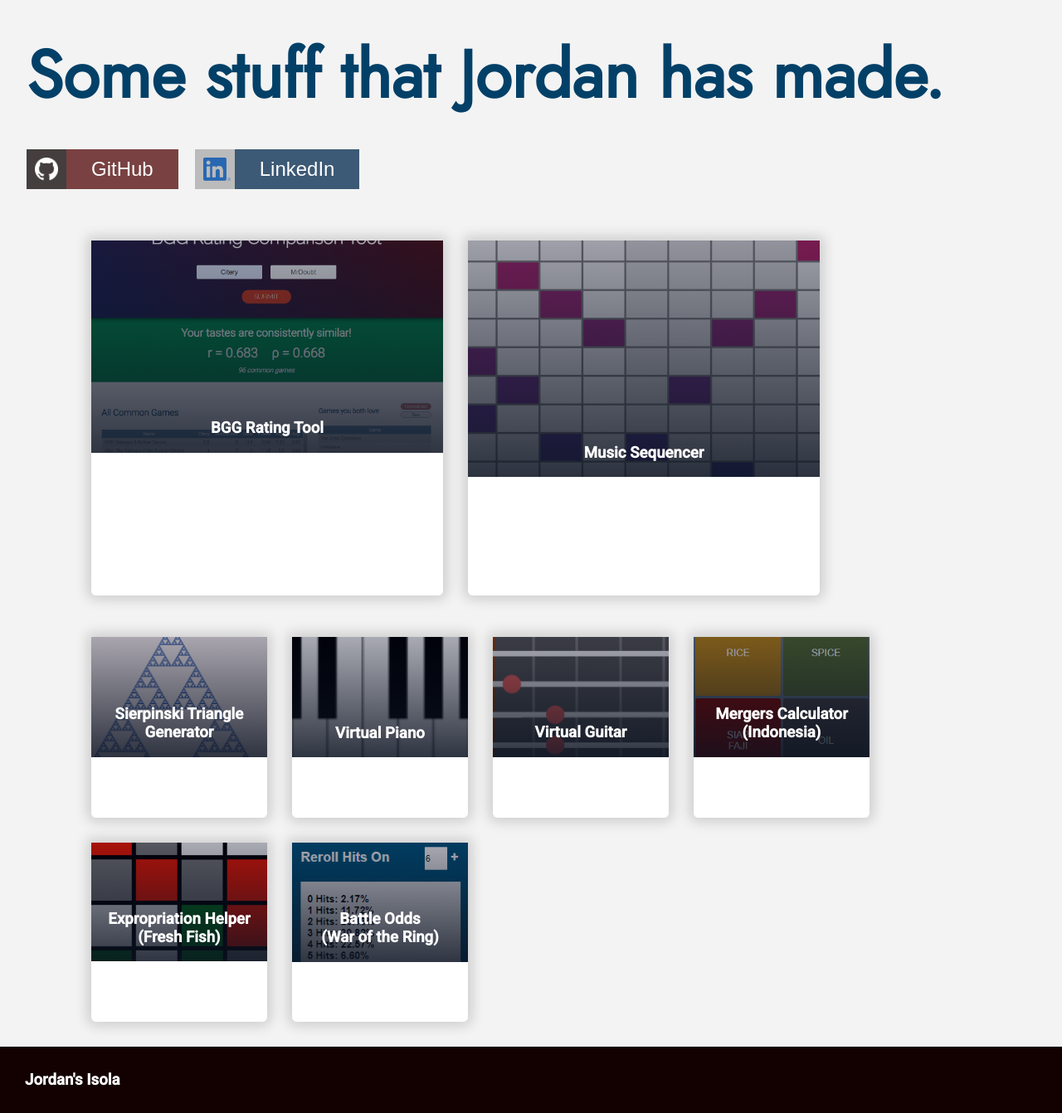
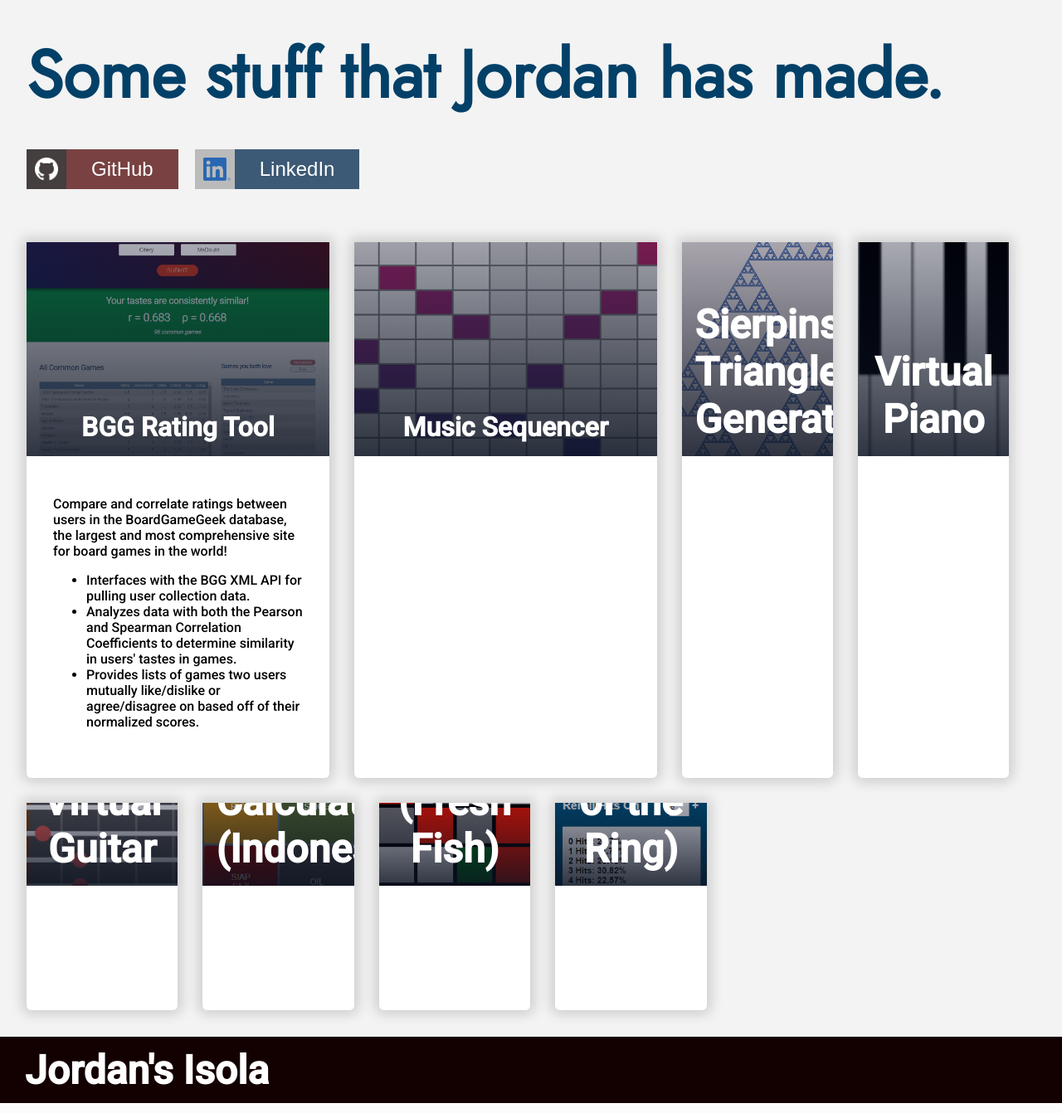
Before and after one commit to j-feigner/jordans-isola, a PHP site: page / in a window 1280 px wide. Shown: the whole page at 83% size. Run offline with PHP 8.4, Linux system fonts and the light colour scheme.

Commit message:
Remote Update

```diff
--- a/www/css/style.css
+++ b/www/css/style.css
@@ -46,7 +46,7 @@
 /* Main Container */
 main {
     flex-grow: 1;
-    padding: 0px 80px 0px 80px;
+    padding: 2em;
 }
 
 #main-content {
@@ -54,7 +54,6 @@
     flex-direction: row;
     flex-wrap: wrap;
     gap: 50px;
-    padding: 30px;
 }
 
 .flex-row {
@@ -73,18 +72,18 @@
     border-radius: 0px 0px 6px 6px;
 }
 
-#large-projects .page-link {
-    flex-basis: 40%;
-    min-width: 300px;
+.page-link.big {
+    flex-basis: 30%;
 }
 
-#less-large-projects .page-link {
-    flex-basis: 20%;
+.page-link.small {
+    flex-basis: 15%;
 }
 
 .link-image {
     position: relative;
     width: 100%;
+    height: 40%;
     cursor: pointer;
     overflow: hidden;
 }
@@ -132,15 +131,17 @@
     text-align: center;
     pointer-events: none;
     transition: all .5s;
-    padding: 0px 14px 0px 14px;
+    padding: 1em;
     box-sizing: border-box;
 }
 
 .link-description {
     width: 100%;
+    height: 60%;
     background-color: white;
-    flex-basis: 50%;
     border-radius: 0px 0px 6px 6px;
+    padding: 2em;
+    box-sizing: border-box;
 }
 
 /* Site Footer */
@@ -253,3 +254,17 @@
     font-size: 5em;
     margin: 0px;
 }
+
+h2 {
+    font-size: 4em;
+}
+
+h3 {
+    font-size: 3em;
+    margin: 0px;
+}
+
+h4 {
+    font-size: 2em;
+    margin: 0px;
+}
--- a/www/html/index.html
+++ b/www/html/index.html
@@ -51,10 +51,16 @@
                                 <div class="image-overlay"></div>
                             </a>
                             <div class="link-label">
-                                <h3>BGG Rating Tool</h3>
+                                <h4>BGG Rating Tool</h4>
                             </div>
                         </div>
                         <div class="link-description">
+                            <p>Compare and correlate ratings between users in the BoardGameGeek database, the largest and most comprehensive site for board games in the world!</p>
+                            <ul>
+                                <li>Interfaces with the BGG XML API for pulling user collection data.</li>
+                                <li>Analyzes data with both the Pearson and Spearman Correlation Coefficients to determine similarity in users' tastes in games.</li>
+                                <li>Provides lists of games two users mutually like/dislike or agree/disagree on based off of their normalized scores.</li>
+                            </ul>
                         </div>
                     </div>
                     <div class="page-link big">
@@ -64,15 +70,13 @@
                                 <div class="image-overlay"></div>
                             </a>
                             <div class="link-label">
-                                <h3>Music Sequencer</h3>
+                                <h4>Music Sequencer</h4>
                             </div>
                         </div>
                         <div class="link-description">
                         </div>
                     </div>
-                </div>
-                <div id="less-large-projects" class="flex-row">
-                    <div class="page-link">
+                    <div class="page-link small">
                         <div class="link-image">
                             <img src="images/sierpinski_link.png">
                             <a href="pages/sierpinski">
@@ -85,7 +89,7 @@
                         <div class="link-description">
                         </div>
                     </div>
-                    <div class="page-link">
+                    <div class="page-link small">
                         <div class="link-image">
                             <img src="images/piano_link_img.png">
                             <a href="pages/piano">
@@ -98,7 +102,7 @@
                         <div class="link-description">
                         </div>
                     </div>
-                    <div class="page-link">
+                    <div class="page-link small">
                         <div class="link-image">
                             <img src="images/guitar_link.png">
                             <a href="pages/guitar">
@@ -111,7 +115,7 @@
                         <div class="link-description">
                         </div>
                     </div>
-                    <div class="page-link">
+                    <div class="page-link small">
                         <div class="link-image">
                             <img src="images/indonesia_link.png">
                             <a href="pages/indonesiamergers">
@@ -124,7 +128,7 @@
                         <div class="link-description">
                         </div>
                     </div>
-                    <div class="page-link">
+                    <div class="page-link small">
                         <div class="link-image">
                             <img src="images/fresh_fish_link.png">
                             <a href="pages/freshfish">
@@ -137,7 +141,7 @@
                         <div class="link-description">
                         </div>
                     </div>
-                    <div class="page-link">
+                    <div class="page-link small">
                         <div class="link-image">
                             <img src="images/wotr_link.png">
                             <a href="pages/wotrbattletool">
```
Also changed, not shown: www/images/bgg_ratings_link.PNG.
